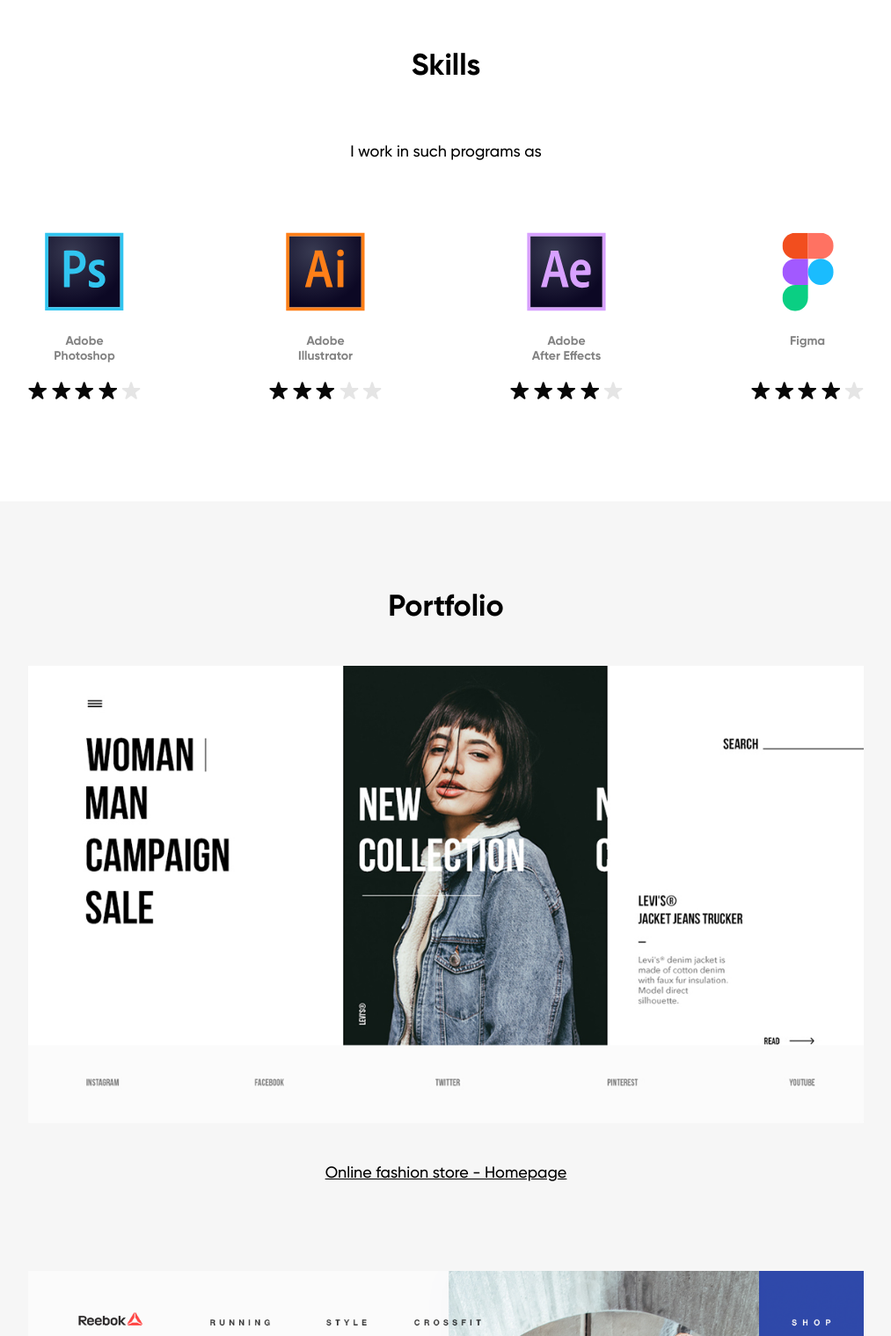
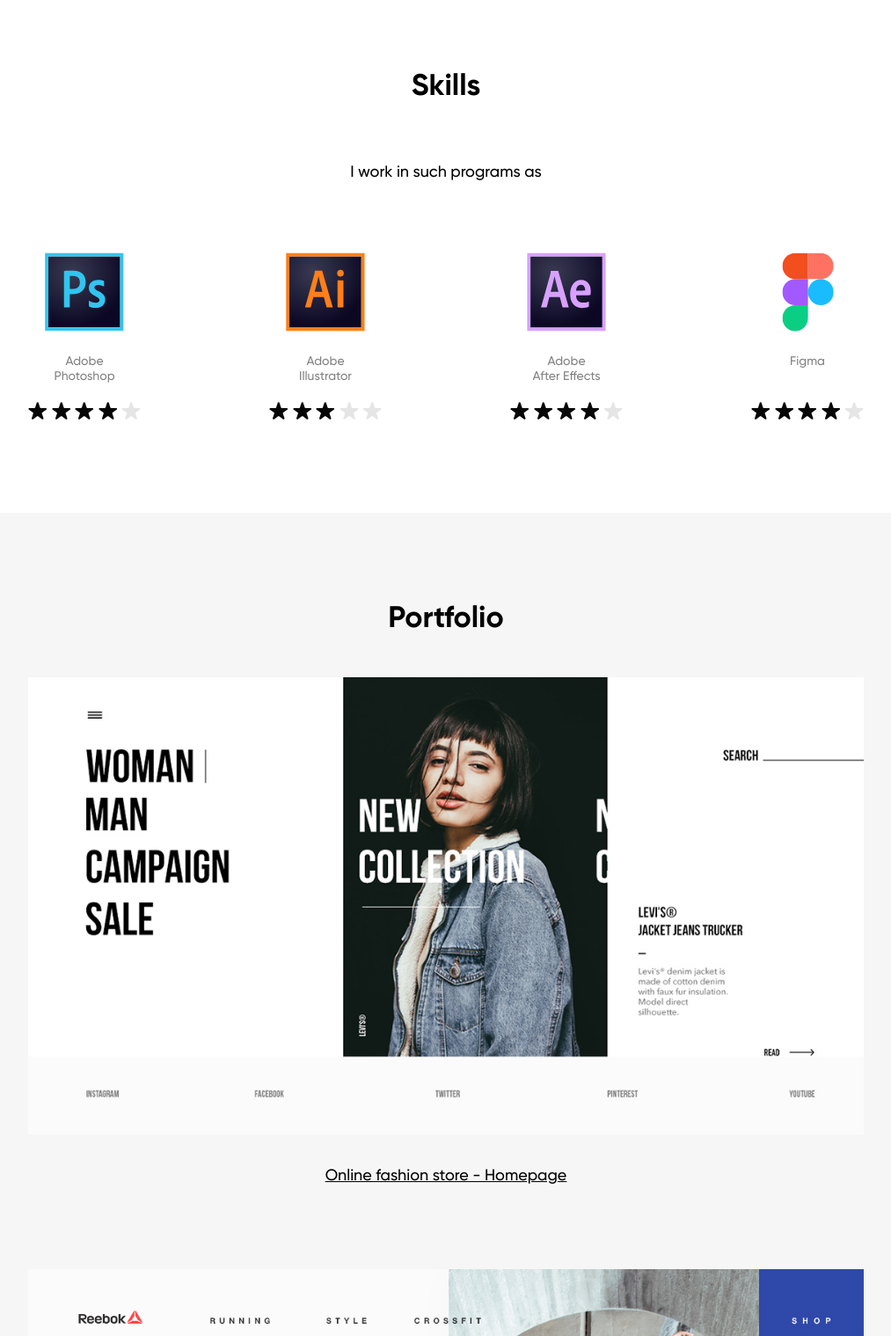
Before and after one commit to Welfegor/Welfegor-lab5, a plain HTML site: page index.html in a window 1280 px wide. Shown: the part 1281-2800 px from the top of the page at 88% size, without its empty margins (133-1146 px from the left). Drawn offline with Linux system fonts and the light colour scheme.

Commit message:
Пофиксил некоторые повторяющиеся стили для тегов

```diff
--- a/css/main.css
+++ b/css/main.css
@@ -1,3 +1,4 @@
+/* Fonts start */
 @font-face {
     font-family: 'Gilroy-Bold ☞';
     font-style: normal;
@@ -28,6 +29,7 @@
     font-weight: normal;
     src: local('Gilroy-Regular ☞'), url('../fonts/Gilroy-Regular.woff') format('woff');
 }
+/* Fonts end */
 
 body, ul, h2, h3, p {
     margin: 0;
@@ -37,6 +39,15 @@ body, ul, h2, h3, p {
 
 a {
     text-decoration: none;
+}
+
+h3 {
+    font-size: 34px;
+}
+
+p {
+
+    font-family: 'Gilroy-Medium ☞';
 }
 
 .wrapper {
@@ -54,7 +65,6 @@ header {
 /** nav menu styles start **/
 nav .container {
     padding: 33px 0;
-    font-size: 18px;
     display: flex;
     justify-content: space-between;
     list-style: none;
@@ -63,7 +73,6 @@ nav .container {
 
 nav .container li {
     color: #828282;
-
 }
 
 nav .container li.active {
@@ -106,16 +115,21 @@ nav .container li.active {
 /** header img styles **/
 .header_img {
     width: 100%;
-    height: 387px;
+    height: 400px;
     background: url("../img/header-person.jpeg") center / cover;
 }
 /* Header styles end */
 
 /* About styles start */
-.about {
+/** Common styles for a couple of blocks start **/
+.about, .portfolio, .skills, footer {
     padding: 100px 0;
+    text-align: center;
+}
+.about, .portfolio {
     background-color: #f6f6f6;
 }
+/** Common styles for a couple of blocks end **/
 
 .about_text {
     margin: 0 auto;
@@ -125,30 +139,14 @@ nav .container li.active {
     flex-direction: column;
 }
 
-.about_text h3 {
-    font-size: 34px;
-}
-
 .about_text p {
     padding: 20px 0 20px 0;
-    font-family: 'Gilroy-Medium ☞';
 }
 /* About styles end */
 
 /* Skills styles start */
-.skills {
-    text-align: center;
-    padding: 90px 0 110px 0;
-}
-
-.skills h3 {
-    font-size: 34px;
-    padding-bottom: 65px;
-}
-
 .skills > p {
-    font-family: 'Gilroy-Medium ☞';
-    padding-bottom: 80px;
+    padding: 65px 0 80px 0;
 }
 
 .skills_instruments {
@@ -165,41 +163,20 @@ nav .container li.active {
 /* Skills styles end */
 
 /* Portfolio styles start */
-.portfolio {
-    text-align: center;
-    background-color: #f6f6f6;
-    padding-top: 100px;
-}
-
-.portfolio h3 {
-    padding-bottom: 45px;
-    font-size: 34px;
-}
-
 .portfolio_site p {
-    padding: 40px 0 100px 0;
-    font-family: 'Gilroy-Medium ☞';
+    padding: 30px 0 50px 0;
     text-decoration: underline;
 }
 
 .portfolio_site img {
+    padding-top: 45px;
     width: 100%;
     max-width: 950px;
 }
 /* Portfolio styles end */
 
 /* Contacts styles start */
-footer {
-    padding: 110px 0;
-    text-align: center;
-}
-
-footer h3 {
-    font-size: 34px;
-}
-
 footer > p {
-    font-family: 'Gilroy-Medium ☞';
     padding: 25px 0 40px 0;
 }
 
@@ -222,5 +199,4 @@ footer > p {
     font-size: 14px;
     color: #828282;
 }
-
 /* Contacts styles end */
```
